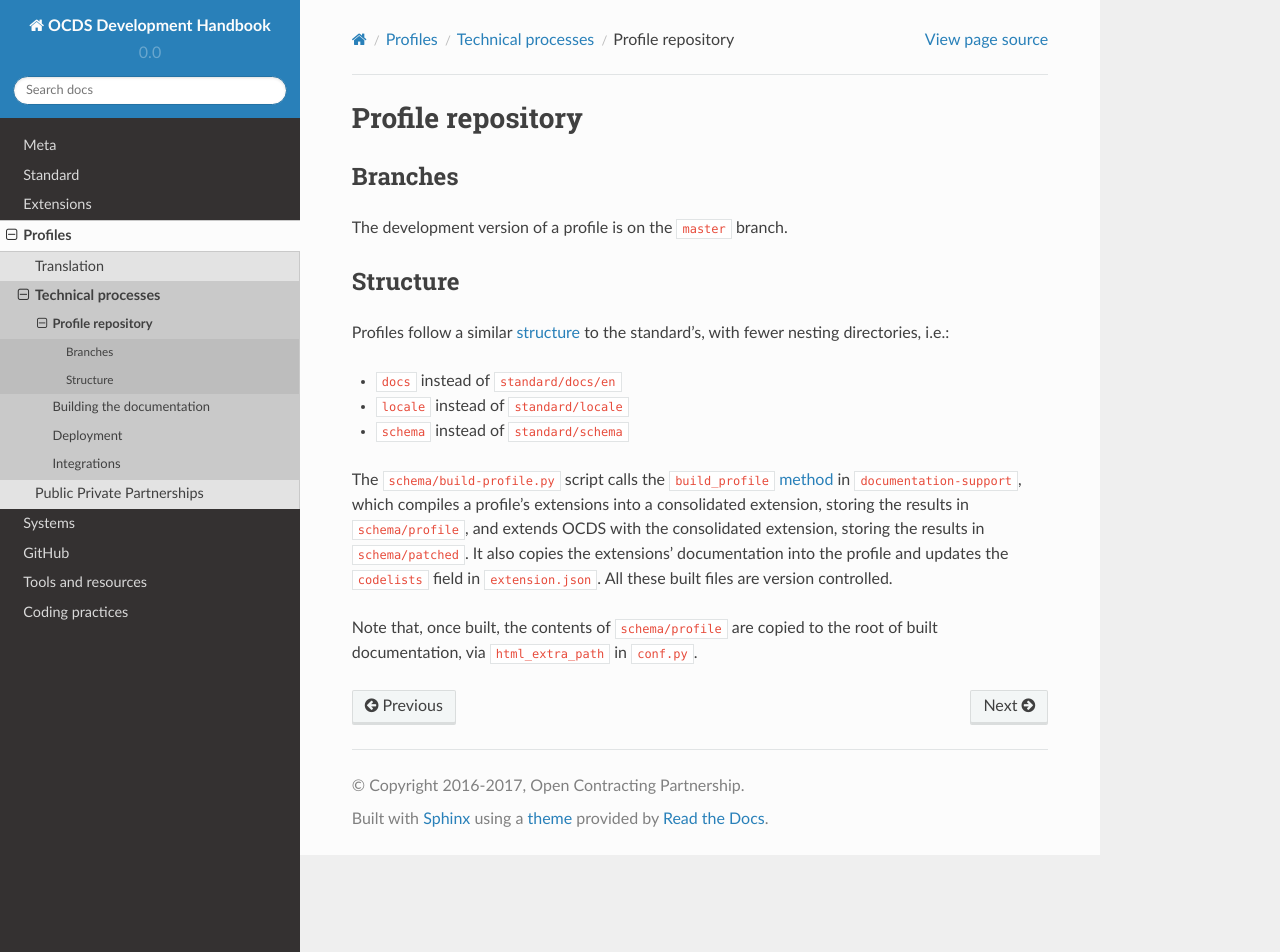
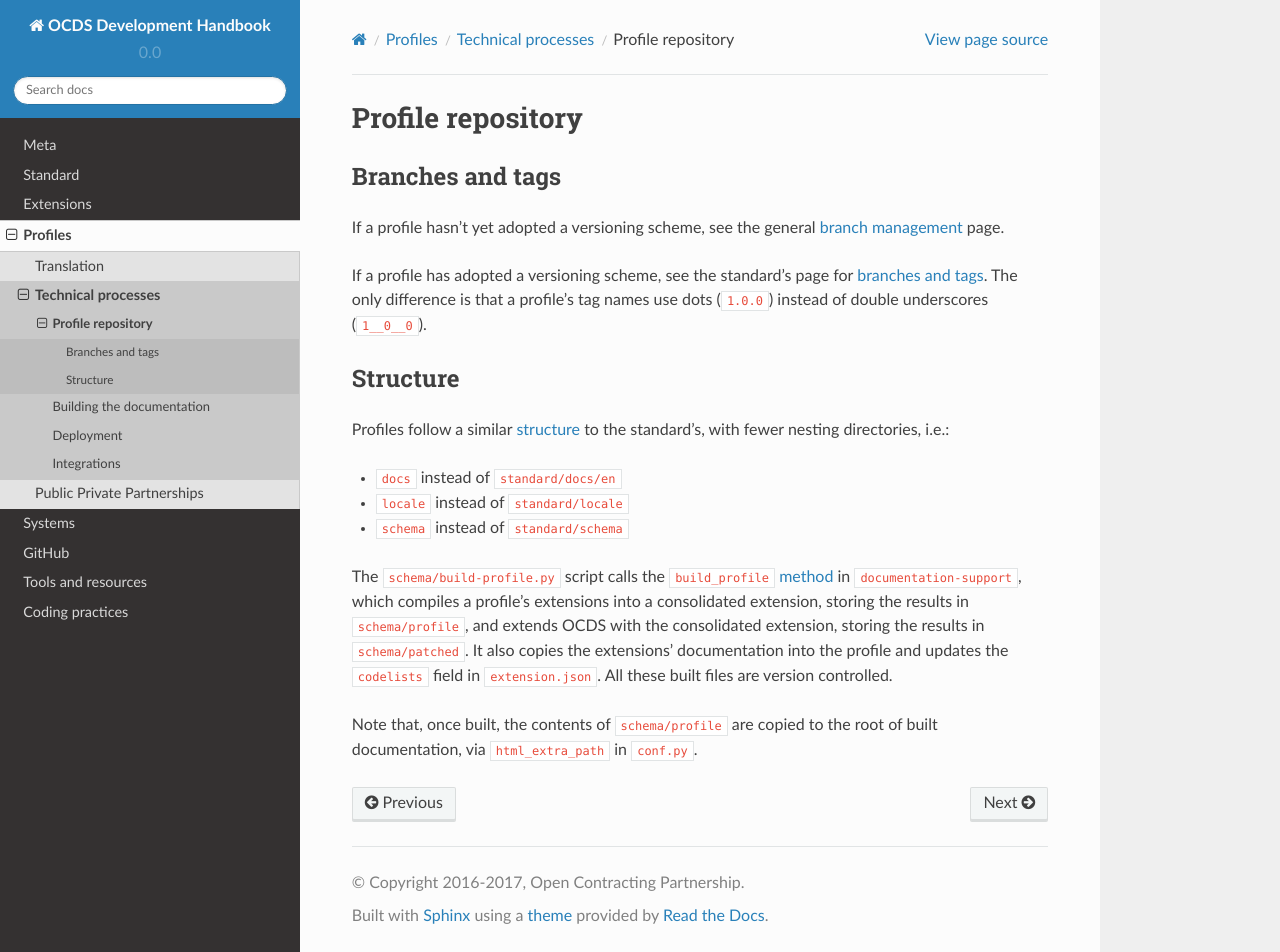
Before and after one commit to open-contracting/standard-development-handbook, a Sphinx documentation site: the page built from docs/profiles/technical/repository.md, in a window 1280 px wide and 952 px high. Built offline with Sphinx 7.4.7 and the Read the Docs theme 2.0.0, drawn with Linux system fonts in a browser that asks for light colours.

Commit message:
Update documentation of profile branches and tags

```diff
--- a/docs/profiles/technical/repository.md
+++ b/docs/profiles/technical/repository.md
@@ -1,12 +1,14 @@
 # Profile repository
 
-## Branches
+## Branches and tags
 
-The development version of a profile is on the `master` branch.
+If a profile hasn't yet adopted a versioning scheme, see the general [branch management](../../../github/branch_management) page.
+
+If a profile has adopted a versioning scheme, see the standard's page for [branches and tags](../../../standard/technical/repository#branches-and-tags). The only difference is that a profile's tag names use dots (`1.0.0`) instead of double underscores (`1__0__0`).
 
 ## Structure
 
-Profiles follow a similar [structure](../standard/technical/repository#structure) to the standard's, with fewer nesting directories, i.e.:
+Profiles follow a similar [structure](../../../standard/technical/repository#structure) to the standard's, with fewer nesting directories, i.e.:
 
 * `docs` instead of `standard/docs/en`
 * `locale` instead of `standard/locale`
```
